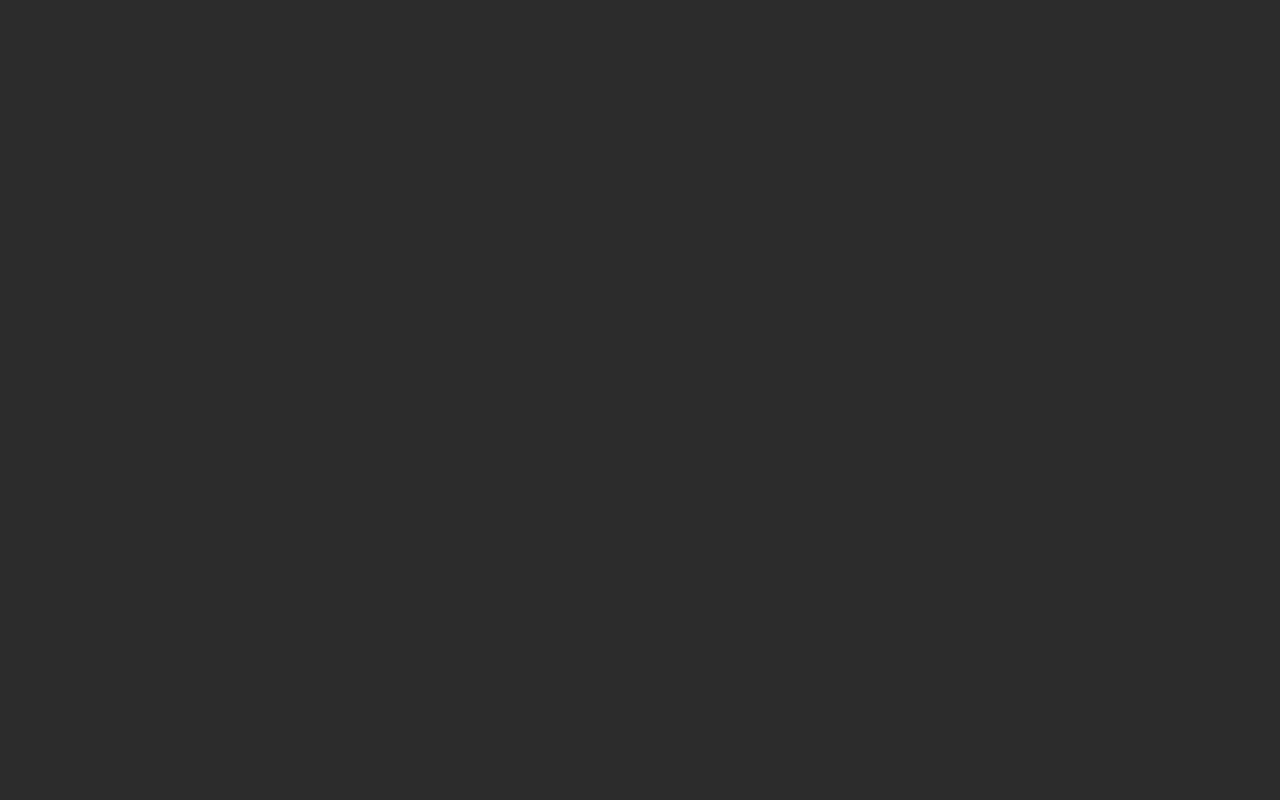
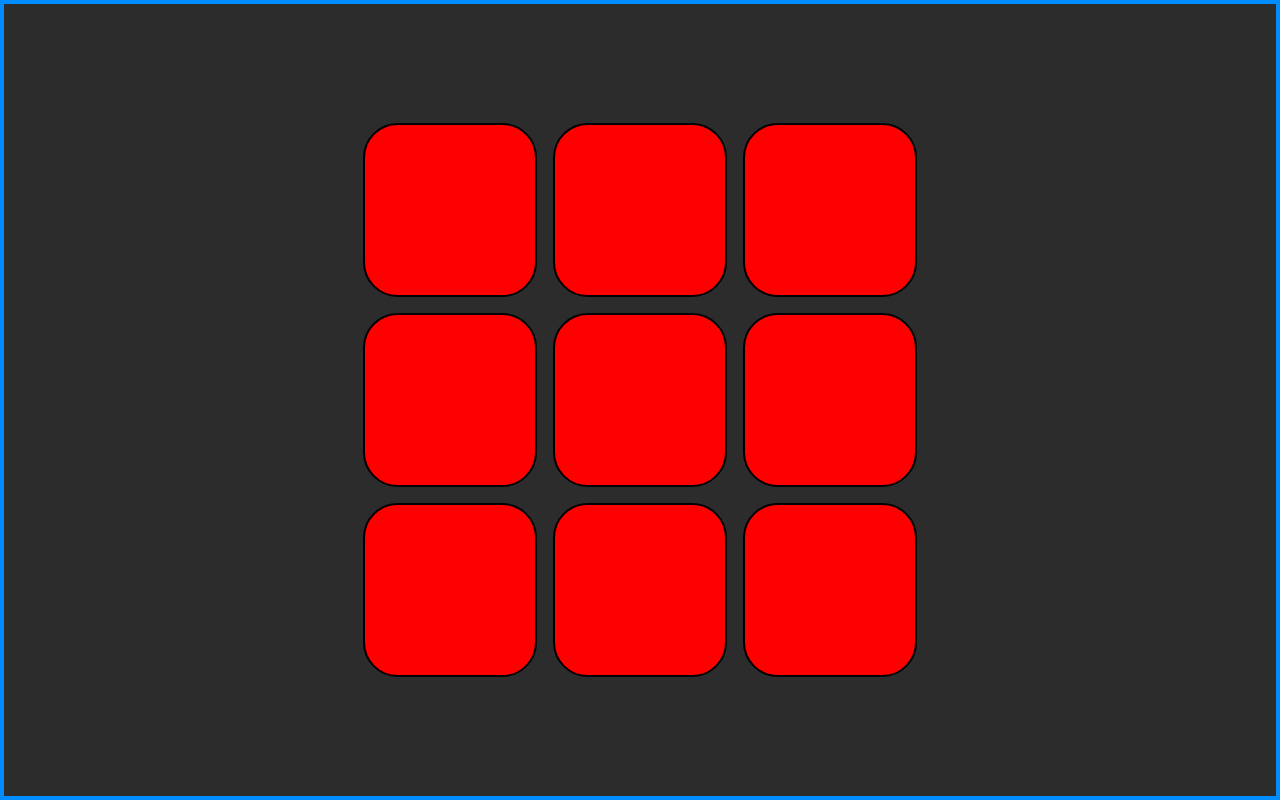
Before and after one commit to Os-Jack/Gato_Gato, a plain HTML site: page index.html in a window 1280 px wide. Drawn offline with Linux system fonts and the light colour scheme.

Commit message:
estilos agregados pero con errores

```diff
--- a/index.html
+++ b/index.html
@@ -9,6 +9,107 @@
 </head>
 
 <body>
+    <div class="container">
+        <div class="caja" data-index="1">
+            <div class="cajita" data-index="1"></div>
+            <div class="cajita" data-index="2"></div>
+            <div class="cajita" data-index="3"></div>
+            <div class="cajita" data-index="4"></div>
+            <div class="cajita" data-index="5"></div>
+            <div class="cajita" data-index="6"></div>
+            <div class="cajita" data-index="7"></div>
+            <div class="cajita" data-index="8"></div>
+            <div class="cajita" data-index="9"></div>
+        </div>
+        <div class="caja" data-index="2">
+            <div class="cajita" data-index="1"></div>
+            <div class="cajita" data-index="2"></div>
+            <div class="cajita" data-index="3"></div>
+            <div class="cajita" data-index="4"></div>
+            <div class="cajita" data-index="5"></div>
+            <div class="cajita" data-index="6"></div>
+            <div class="cajita" data-index="7"></div>
+            <div class="cajita" data-index="8"></div>
+            <div class="cajita" data-index="9"></div>
+        </div>
+        <div class="caja" data-index="3">
+            <div class="cajita" data-index="1"></div>
+            <div class="cajita" data-index="2"></div>
+            <div class="cajita" data-index="3"></div>
+            <div class="cajita" data-index="4"></div>
+            <div class="cajita" data-index="5"></div>
+            <div class="cajita" data-index="6"></div>
+            <div class="cajita" data-index="7"></div>
+            <div class="cajita" data-index="8"></div>
+            <div class="cajita" data-index="9"></div>
+        </div>
+        <div class="caja" data-index="4">
+            <div class="cajita" data-index="1"></div>
+            <div class="cajita" data-index="2"></div>
+            <div class="cajita" data-index="3"></div>
+            <div class="cajita" data-index="4"></div>
+            <div class="cajita" data-index="5"></div>
+            <div class="cajita" data-index="6"></div>
+            <div class="cajita" data-index="7"></div>
+            <div class="cajita" data-index="8"></div>
+            <div class="cajita" data-index="9"></div>
+        </div>
+        <div class="caja" data-index="5">
+            <div class="cajita" data-index="1"></div>
+            <div class="cajita" data-index="2"></div>
+            <div class="cajita" data-index="3"></div>
+            <div class="cajita" data-index="4"></div>
+            <div class="cajita" data-index="5"></div>
+            <div class="cajita" data-index="6"></div>
+            <div class="cajita" data-index="7"></div>
+            <div class="cajita" data-index="8"></div>
+            <div class="cajita" data-index="9"></div>
+        </div>
+        <div class="caja" data-index="6">
+            <div class="cajita" data-index="1"></div>
+            <div class="cajita" data-index="2"></div>
+            <div class="cajita" data-index="3"></div>
+            <div class="cajita" data-index="4"></div>
+            <div class="cajita" data-index="5"></div>
+            <div class="cajita" data-index="6"></div>
+            <div class="cajita" data-index="7"></div>
+            <div class="cajita" data-index="8"></div>
+            <div class="cajita" data-index="9"></div>
+        </div>
+        <div class="caja" data-index="7">
+            <div class="cajita" data-index="1"></div>
+            <div class="cajita" data-index="2"></div>
+            <div class="cajita" data-index="3"></div>
+            <div class="cajita" data-index="4"></div>
+            <div class="cajita" data-index="5"></div>
+            <div class="cajita" data-index="6"></div>
+            <div class="cajita" data-index="7"></div>
+            <div class="cajita" data-index="8"></div>
+            <div class="cajita" data-index="9"></div>
+        </div>
+        <div class="caja" data-index="8">
+            <div class="cajita" data-index="1"></div>
+            <div class="cajita" data-index="2"></div>
+            <div class="cajita" data-index="3"></div>
+            <div class="cajita" data-index="4"></div>
+            <div class="cajita" data-index="5"></div>
+            <div class="cajita" data-index="6"></div>
+            <div class="cajita" data-index="7"></div>
+            <div class="cajita" data-index="8"></div>
+            <div class="cajita" data-index="9"></div>
+        </div>
+        <div class="caja" data-index="9">
+            <div class="cajita" data-index="1"></div>
+            <div class="cajita" data-index="2"></div>
+            <div class="cajita" data-index="3"></div>
+            <div class="cajita" data-index="4"></div>
+            <div class="cajita" data-index="5"></div>
+            <div class="cajita" data-index="6"></div>
+            <div class="cajita" data-index="7"></div>
+            <div class="cajita" data-index="8"></div>
+            <div class="cajita" data-index="9"></div>
+        </div>
+    </div>
 
     <script src="main.js"></script>
 </body>
--- a/main.js
+++ b/main.js
@@ -1 +1,9 @@
-console.log('hola mundo');
+window.addEventListener("DOMContentLoaded", () => {
+const cajas = document.querySelectorAll('.caja');
+
+cajas.forEach(caja => {
+    caja.addEventListener('click', function() {
+        this.classList.toggle('zoom');
+    });
+});
+})
--- a/styles.css
+++ b/styles.css
@@ -2,4 +2,48 @@
     padding: 0;
     margin: 0;
     background-color: rgb(44, 44, 44);
+    display: flex;
+    justify-content: center;
+    align-items: center;
+    min-height: 100vh;
+    margin: 0;
+    box-shadow: inset 0 0 0 4px rgb(0, 140, 255);
 }
+
+.container {
+    display: grid;
+    grid-template-columns: repeat(3, 1fr);
+    gap: 1em;
+    align-items: center;
+    margin: 0 auto;
+}
+
+.caja{
+    width:  30px;
+    height: 30px;
+    background-color: red;
+    border-radius: 100%;
+    color: white;
+    display: flex;
+    justify-content: center;
+    align-items: center;
+    padding: 70px;
+    border-radius: 20%;
+    border: black 2px solid;
+    cursor: pointer;
+    transition: transform 0.3s ease;
+}
+
+.caja:hover {
+    transform: scale(1.05);
+}
+
+.caja.zoom {
+    transform: scale(2.0);
+    z-index: 10;
+}
+
+.cajita {
+    width:  40px;
+    height: 40px;
+}
```
